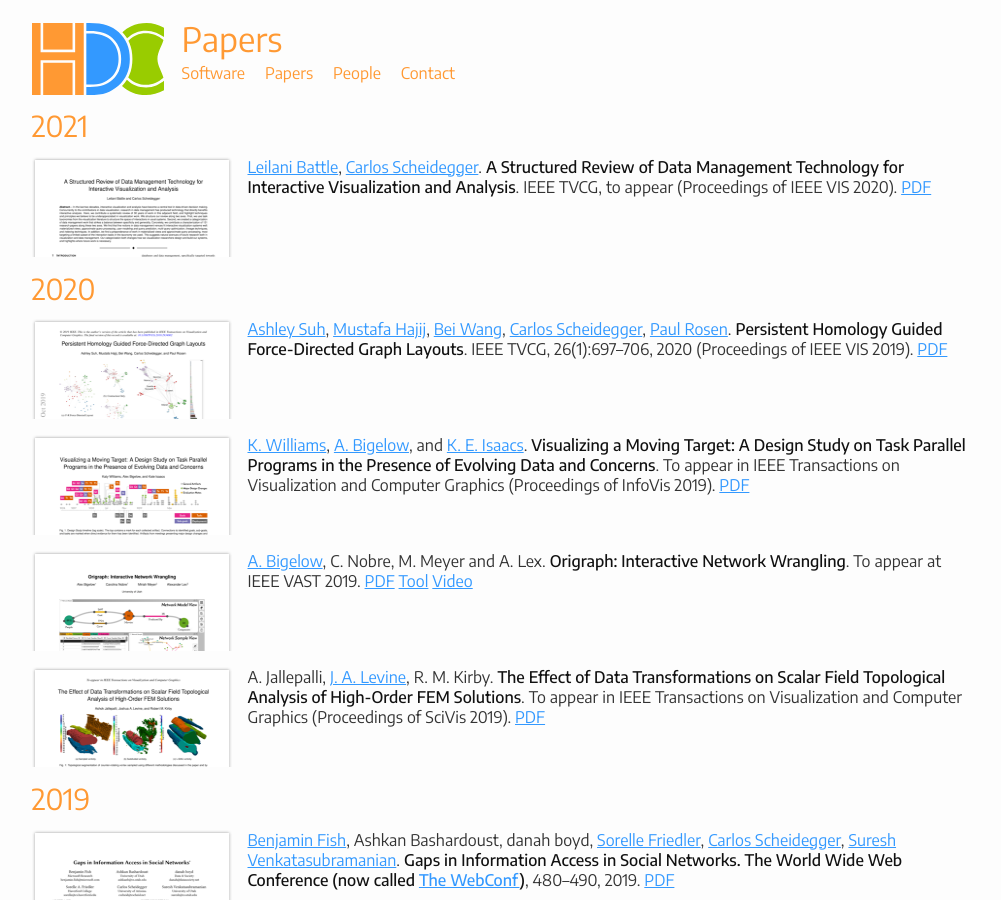
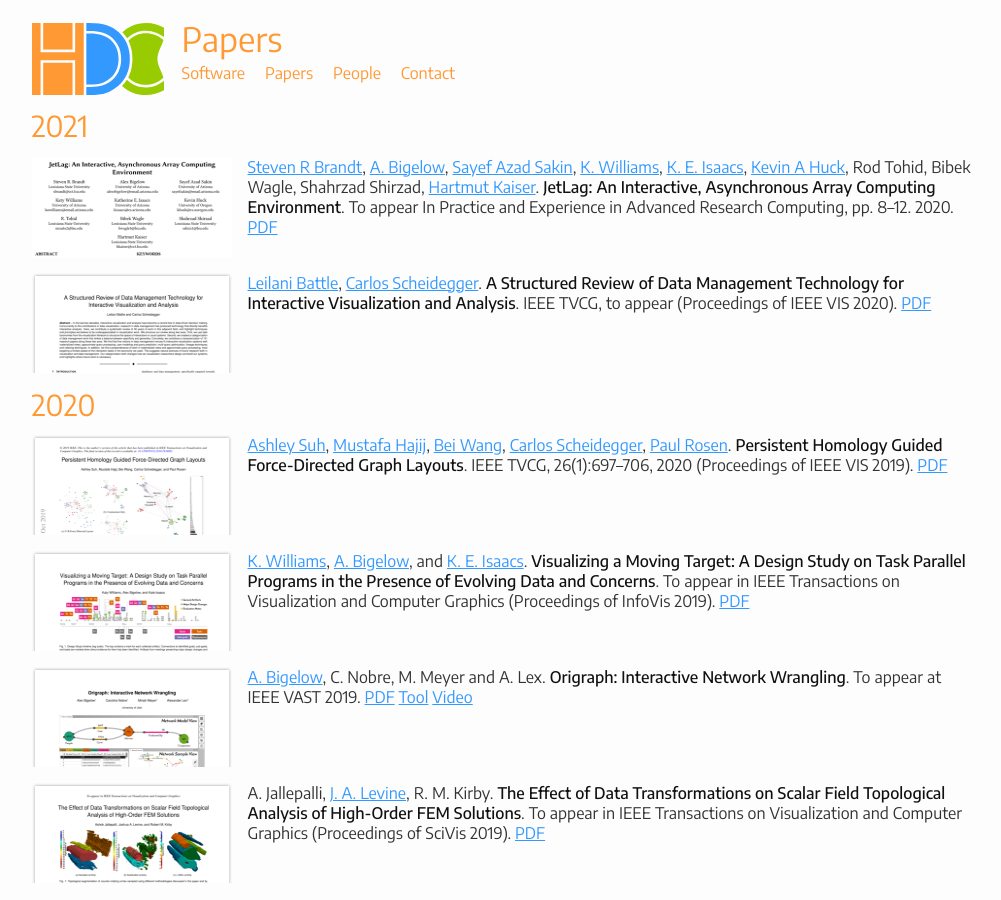
Before and after one commit to hdc-arizona/hdc-arizona.github.io, a Jekyll site: the page built from publications.md, in a window 1280 px wide and 900 px high. Shown: the whole window, without its empty margins (136-1137 px from the left). Built offline with Jekyll 4.4.1, drawn with Linux system fonts in a browser that asks for light colours.

Commit message:
parc paper added in publication

```diff
--- a/publications.md
+++ b/publications.md
@@ -4,6 +4,13 @@ title: Papers
 ---
 
 ## 2021
+
+[<img class="pubthumb" src="papers/thumbs/parc_jetlag_2020.png">](papers/parc_jetlag_2020.pdf)
+
+[Steven R Brandt](https://www.cct.lsu.edu/~sbrandt/), [A. Bigelow](https://alex-r-bigelow.github.io/), [Sayef Azad Sakin](https://www.cs.arizona.edu/person/sayef-azad-sakin), [K. Williams](https://hdc.cs.arizona.edu/people/kawilliams/), [K. E. Isaacs](https://hdc.cs.arizona.edu/people/kisaacs/), [Kevin A Huck](http://ix.cs.uoregon.edu/~khuck/), Rod  Tohid, Bibek  Wagle, Shahrzad  Shirzad, [Hartmut  Kaiser](https://www.lsu.edu/eng/cse/people/faculty/kaiser.php). **JetLag: An Interactive, Asynchronous Array Computing Environment**. To appear In Practice and Experience in Advanced Research Computing, pp. 8–12. 2020.
+[PDF](papers/parc_jetlag_2020.pdf)
+
+<div class="pubdiv"></div>
 
 [<img class="pubthumb" src="papers/thumbs/infovis_2020_dbsurvey.png">](papers/infovis_2020_dbsurvey.pdf)
 [Leilani Battle](https://www.cs.umd.edu/~leilani/bio.html), [Carlos Scheidegger](https://cscheid.net). **A Structured Review of Data Management Technology for Interactive Visualization and Analysis**. IEEE TVCG, to appear (Proceedings of IEEE VIS 2020).
```
Also changed, not shown: papers/thumbs/parc_jetlag_2020.png (added), 1 other file.
